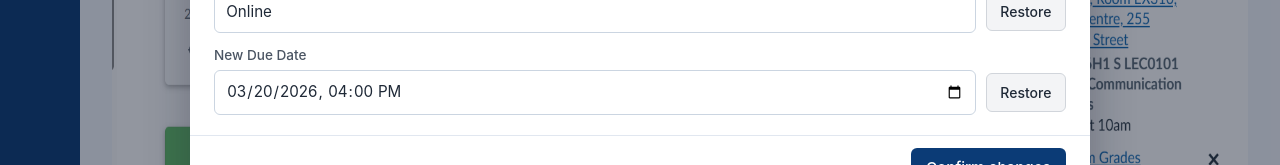
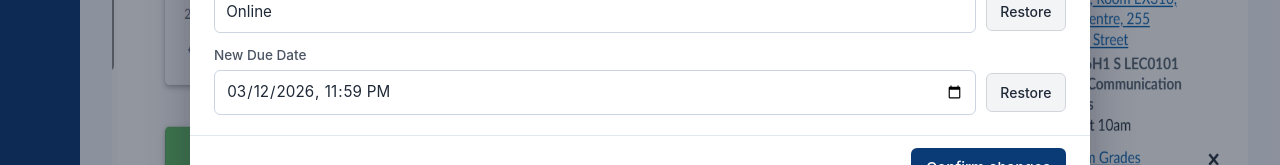
Before and after one commit to VivianTu789/Design_Hive_Quercus_Calendar_Extention, a React app in the folder frontend/: page / in a window 1280 px wide. Both pictures are taken after a click on the button "Change Review". Shown: the part 497-662 px from the top of the page. Built offline with nearby package versions, Linux system fonts and the light colour scheme; the HTML template or start-up script is replaced by a standard one.

Commit message:
adjusted change alert logic so uses random deadlines on calendar

```diff
--- a/frontend/src/components/ChangeReviewPanel.tsx
+++ b/frontend/src/components/ChangeReviewPanel.tsx
@@ -10,24 +10,49 @@ const getSuggestedDate = () => {
 export const ChangeReviewPanel = () => {
   const { assignments, isChangeReviewOpen, closeChangeReview, updateAssignment, hideChangeAlert } =
     useCalendar();
-  const target = assignments[0];
+  const [targetId, setTargetId] = useState<string | undefined>(undefined);
+  const target = assignments.find((a) => a.id === targetId) ?? assignments[0];
   const [newDueDate, setNewDueDate] = useState<string>('');
   const [defaultDueDate, setDefaultDueDate] = useState<string>('');
   const [newLocation, setNewLocation] = useState<string>('');
   const [defaultLocation, setDefaultLocation] = useState<string>('');
 
+  const getRandomInt = (min: number, max: number) => {
+    const low = Math.ceil(min);
+    const high = Math.floor(max);
+    return Math.floor(Math.random() * (high - low + 1)) + low;
+  };
+
   useEffect(() => {
-    if (!isChangeReviewOpen || !target) return;
-    const suggested = getSuggestedDate();
-    setNewDueDate(suggested);
-    setDefaultDueDate(suggested);
+    if (!isChangeReviewOpen) return;
 
-    // Suggest a new location change for the example alert.
-    const currentLocation = target.location ?? 'Room 101';
-    const suggestedLocation = currentLocation === 'Online' ? 'Room 202' : 'Online';
+    // Prefer recently imported assignments (status === 'new') for the change review example.
+    const imported = assignments.filter((a) => a.status === 'new');
+    const pool = imported.length > 0 ? imported : assignments;
+    if (pool.length === 0) return;
+
+    const chosen = pool[getRandomInt(0, pool.length - 1)];
+    setTargetId(chosen.id);
+
+    // Suggest a due date change (1–3 days later than current deadline)
+    const baseDate = new Date(chosen.dueDate);
+    const offsetDays = getRandomInt(1, 3);
+    const suggestedDate = new Date(baseDate);
+    suggestedDate.setDate(baseDate.getDate() + offsetDays);
+    const isoSuggested = suggestedDate.toISOString().slice(0, 16);
+
+    setNewDueDate(isoSuggested);
+    setDefaultDueDate(isoSuggested);
+
+    // Suggest a location change (toggle between an online and room suggestion).
+    const currentLocation = chosen.location?.trim() ? chosen.location : 'Room 101';
+    const suggestedLocation = currentLocation.toLowerCase().includes('online')
+      ? `Room ${100 + getRandomInt(1, 10)}`
+      : 'Online';
+
     setNewLocation(suggestedLocation);
     setDefaultLocation(suggestedLocation);
-  }, [isChangeReviewOpen, target]);
+  }, [isChangeReviewOpen, assignments]);
 
   if (!isChangeReviewOpen || !target) return null;
 
--- a/frontend/src/context/CalendarContext.tsx
+++ b/frontend/src/context/CalendarContext.tsx
@@ -245,7 +245,7 @@ const getDefaultState = (): CalendarState => {
       assignmentLink: '',
       location: 'SF 2201',
     },
-    // Intro sample assignments for COMP 101, MATH 202, HIST 210
+    /* // Intro sample assignments for COMP 101, MATH 202, HIST 210
     {
       id: 'comp101-assignment-1',
       title: 'COMP 101 Assignment',
@@ -278,7 +278,7 @@ const getDefaultState = (): CalendarState => {
       courseId: 'course-3',
       assignmentLink: '',
       location: '',
-    },
+    }, */
   ];
 
   return {
```
